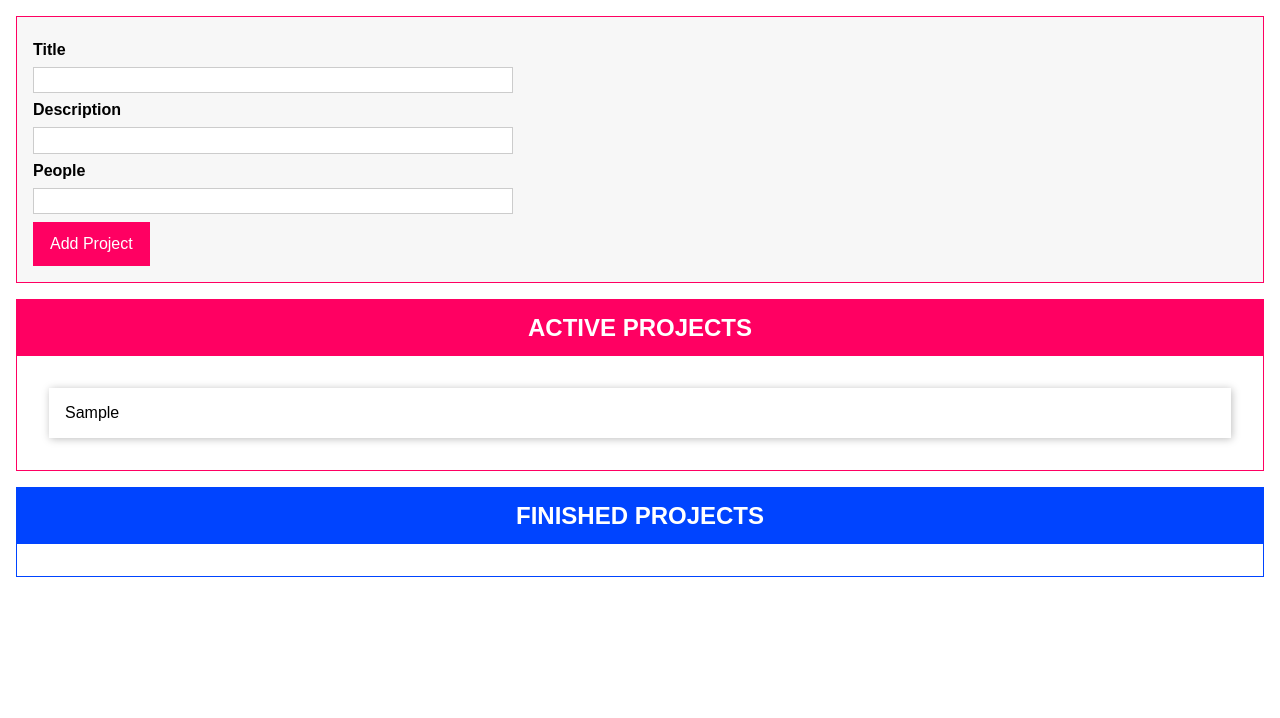
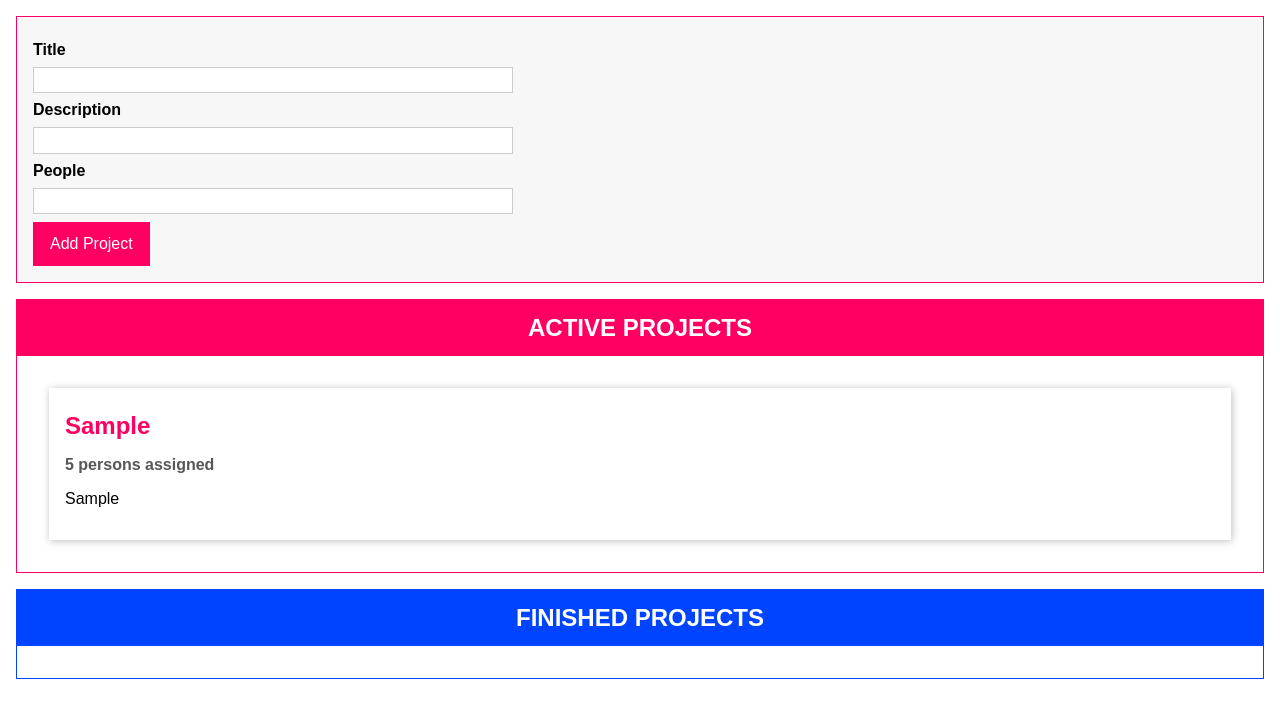
Before and after one commit to ovistoica/understand-typescript, a website with bundled scripts: page index.html in a window 1280 px wide. Both pictures are taken after typing "Sample", "Sample", "5" into the empty fields and a click on the button "Add Project". Built offline with nearby package versions, Linux system fonts and the light colour scheme.

Commit message:
Drag and drop project

```diff
--- a/app.css
+++ b/app.css
@@ -91,6 +91,7 @@
   box-shadow: 1px 1px 8px rgba(0, 0, 0, 0.26);
   padding: 1rem;
   margin: 1rem;
+  background-color: white;
 }
 
 .projects li h2 {
--- a/index.html
+++ b/index.html
@@ -26,8 +26,12 @@
         <button type="submit">Add Project</button>
       </form>
     </template>
-    <template class="single-project">
-      <li></li>
+    <template id="single-project">
+      <li draggable="true">
+        <h2></h2>
+        <h3></h3>
+        <p></p>
+      </li>
     </template>
     <template id="project-list">
       <section class="projects">
--- a/src/app.ts
+++ b/src/app.ts
@@ -2,6 +2,19 @@
   ACTIVE,
   FINISHED
 }
+
+// Drag & Drop Interfaces
+interface Draggable {
+  dragStartHandler(event: DragEvent): void;
+  dragEndHandler(event: DragEvent): void;
+}
+
+interface DragTarget {
+  dragOverHandler(event: DragEvent): void;
+  dropHandler(event: DragEvent): void;
+  dragLeaveHandler(event: DragEvent): void;
+}
+
 class Project {
   constructor(
     public id: string,
@@ -12,13 +25,22 @@
   ) {}
 }
 
-type ProjectListener = (projects: Project[]) => void;
+type Listener<T> = (item: T[]) => void;
 
-class ProjectState {
-  private listeners: ProjectListener[] = [];
+class State<T> {
+  protected listeners: Listener<T>[] = [];
+
+  addListener(listenerFn: Listener<T>) {
+    this.listeners.push(listenerFn);
+  }
+}
+
+class ProjectState extends State<Project> {
   private projects: Project[] = [];
   private static instance: ProjectState;
-  private constructor() {}
+  private constructor() {
+    super();
+  }
 
   addProject(title: string, description: string, numOfPeople: number) {
     const newProj = new Project(
@@ -30,14 +52,21 @@
     );
 
     this.projects.push(newProj);
+    this.updateListeners();
+  }
 
+  moveProject(projectId: string, newStatus: ProjectStatus) {
+    const project = this.projects.find(prj => prj.id === projectId);
+    if (project && project.status !== newStatus) {
+      project.status = newStatus;
+    }
+    this.updateListeners();
+  }
+
+  private updateListeners() {
     for (const listenerFn of this.listeners) {
       listenerFn(this.projects.slice());
     }
-  }
-
-  addListener(listenerFn: ProjectListener) {
-    this.listeners.push(listenerFn);
   }
 
   static getInstance() {
@@ -82,13 +111,13 @@
     validatableInput.min != null &&
     typeof validatableInput.value === "number"
   ) {
-    isValid = isValid && validatableInput.value > validatableInput.min;
+    isValid = isValid && validatableInput.value >= validatableInput.min;
   }
   if (
     validatableInput.max != null &&
     typeof validatableInput.value === "number"
   ) {
-    isValid = isValid && validatableInput.value < validatableInput.max;
+    isValid = isValid && validatableInput.value <= validatableInput.max;
   }
   return isValid;
 }
@@ -105,26 +134,135 @@
   return autoBindedMethod;
 }
 
-class ProjectList {
+/**
+ * Component Base Class
+ */
+abstract class Component<H extends HTMLElement, E extends HTMLElement> {
   templateElement: HTMLTemplateElement;
-  hostElement: HTMLDivElement;
-  element: HTMLFormElement;
-  assignedProjects: Project[];
+  hostElement: H;
+  element: E;
 
-  constructor(private type: "active" | "finished") {
+  constructor(
+    templateId: string,
+    hostElementId: string,
+    insertAtStart: boolean,
+    newElementId?: string
+  ) {
     this.templateElement = document.getElementById(
-      "project-list"
+      templateId
     )! as HTMLTemplateElement;
-    this.hostElement = document.getElementById("app")! as HTMLDivElement;
+    this.hostElement = document.getElementById(hostElementId)! as H;
     const importedNode = document.importNode(
       this.templateElement.content,
       true
     );
-    this.element = importedNode.firstElementChild as HTMLFormElement;
-    this.element.id = `${this.type}-projects`;
+    this.element = importedNode.firstElementChild as E;
+    if (newElementId) {
+      this.element.id = newElementId;
+    }
+    this.attach(insertAtStart);
+  }
+  private attach(insertAtStart: boolean) {
+    this.hostElement.insertAdjacentElement(
+      insertAtStart ? "afterbegin" : "beforeend",
+      this.element
+    );
+  }
+
+  abstract configure(): void;
+  abstract renderContent(): void;
+}
+
+class ProjectItem extends Component<HTMLUListElement, HTMLLIElement>
+  implements Draggable {
+  private project: Project;
+
+  get persons() {
+    return this.project.people === 1
+      ? "1 person"
+      : `${this.project.people} persons`;
+  }
+
+  constructor(hostId: string, project: Project) {
+    super("single-project", hostId, false, project.id);
+    this.project = project;
+    this.configure();
+    this.renderContent();
+  }
+
+  @AutoBind
+  dragStartHandler(event: DragEvent) {
+    event.dataTransfer!.setData("text/plain", this.project.id);
+    event.dataTransfer!.effectAllowed = "move";
+  }
+
+  @AutoBind
+  dragEndHandler(event: DragEvent) {
+    console.log("DRAG END", event);
+  }
+
+  configure() {
+    this.element.addEventListener("dragstart", this.dragStartHandler);
+    this.element.addEventListener("dragend", this.dragEndHandler);
+  }
+
+  renderContent() {
+    this.element.querySelector("h2")!.textContent = this.project.title;
+    this.element.querySelector("h3")!.textContent = this.persons + " assigned";
+    this.element.querySelector("p")!.textContent = this.project.description;
+  }
+}
+
+class ProjectList extends Component<HTMLDivElement, HTMLFormElement>
+  implements DragTarget {
+  assignedProjects: Project[];
+
+  constructor(private type: "active" | "finished") {
+    super("project-list", "app", false, `${type}-projects`);
 
     this.assignedProjects = [];
+    this.configure();
+    this.renderContent();
+  }
 
+  private renderProjects() {
+    const listEl = document.getElementById(
+      `${this.type}-projects-list`
+    )! as HTMLUListElement;
+    listEl.innerHTML = "";
+    for (const projItem of this.assignedProjects) {
+      new ProjectItem(this.element.querySelector("ul")!.id, projItem);
+    }
+  }
+
+  @AutoBind
+  dragOverHandler(event: DragEvent) {
+    if (event.dataTransfer && event.dataTransfer.types[0] === "text/plain") {
+      event.preventDefault();
+      const listEl = this.element.querySelector("ul")!;
+      listEl.classList.add("droppable");
+    }
+  }
+
+  @AutoBind
+  dropHandler(event: DragEvent) {
+    const prjId = event.dataTransfer!.getData("text/plain");
+    projectState.moveProject(
+      prjId,
+      this.type === "active" ? ProjectStatus.ACTIVE : ProjectStatus.FINISHED
+    );
+  }
+
+  @AutoBind
+  dragLeaveHandler(_: DragEvent) {
+    const listEl = this.element.querySelector("ul")!;
+    listEl.classList.remove("droppable");
+  }
+
+  configure() {
+    this.element.addEventListener("dragover", this.dragOverHandler);
+    this.element.addEventListener("dragleave", this.dragLeaveHandler);
+    this.element.addEventListener("drop", this.dropHandler);
     projectState.addListener((projects: Project[]) => {
       const relevantProjects = projects.filter(prj => {
         if (this.type === "active") {
@@ -136,73 +274,45 @@
       this.assignedProjects = relevantProjects;
       this.renderProjects();
     });
-    this.attach();
-    this.renderContent();
   }
 
-  private renderProjects() {
-    const listEl = document.getElementById(
-      `${this.type}-projects-list`
-    )! as HTMLUListElement;
-    listEl.innerHTML = "";
-    for (const projItem of this.assignedProjects) {
-      const listItem = document.createElement("li");
-      listItem.textContent = projItem.title;
-      listEl.appendChild(listItem);
-    }
-  }
-
-  private renderContent() {
+  renderContent() {
     const listId = `${this.type}-projects-list`;
     this.element.querySelector("ul")!.id = listId;
     this.element.querySelector("h2")!.textContent =
       this.type.toUpperCase() + " Projects".toUpperCase();
   }
-
-  private attach() {
-    this.hostElement.insertAdjacentElement("beforeend", this.element);
-  }
 }
 
-class ProjectInput {
-  templateElement: HTMLTemplateElement;
-  hostElement: HTMLDivElement;
-  inputElement: HTMLFormElement;
+class ProjectInput extends Component<HTMLDivElement, HTMLFormElement> {
   titleInputElement: HTMLInputElement;
   descriptionInputElement: HTMLInputElement;
   peopleInputElement: HTMLInputElement;
 
   constructor() {
-    this.templateElement = document.getElementById(
-      "project-input"
-    )! as HTMLTemplateElement;
-    this.hostElement = document.getElementById("app")! as HTMLDivElement;
-
-    const importedNode = document.importNode(
-      this.templateElement.content,
-      true
-    );
-    this.inputElement = importedNode.firstElementChild as HTMLFormElement;
-
-    /* Connect the css class to the form */
-    this.inputElement.id = "user-input";
+    super("project-input", "app", true, "user-input");
 
     /* Connect to the input fields */
-    this.peopleInputElement = this.inputElement.querySelector(
+    this.peopleInputElement = this.element.querySelector(
       "#people"
     )! as HTMLInputElement;
-    this.titleInputElement = this.inputElement.querySelector(
+    this.titleInputElement = this.element.querySelector(
       "#title"
     )! as HTMLInputElement;
-    this.descriptionInputElement = this.inputElement.querySelector(
+    this.descriptionInputElement = this.element.querySelector(
       "#description"
     )! as HTMLInputElement;
 
+    this.configure();
+    this.renderContent();
+  }
+
+  configure() {
     /* Attach listener for button */
-    this.configure();
-    /* Put the form in the main div */
-    this.attach();
+    this.element.addEventListener("submit", this.submitHandler);
   }
+
+  renderContent() {}
 
   private gatherUserInput(): [string, string, number] | void {
     const enteredTitle = this.titleInputElement.value;
@@ -253,14 +363,6 @@
     }
     this.clearInputs();
   }
-
-  private configure() {
-    this.inputElement.addEventListener("submit", this.submitHandler);
-  }
-
-  private attach() {
-    this.hostElement.insertAdjacentElement("afterbegin", this.inputElement);
-  }
 }
 
 const pjInput = new ProjectInput();
```
